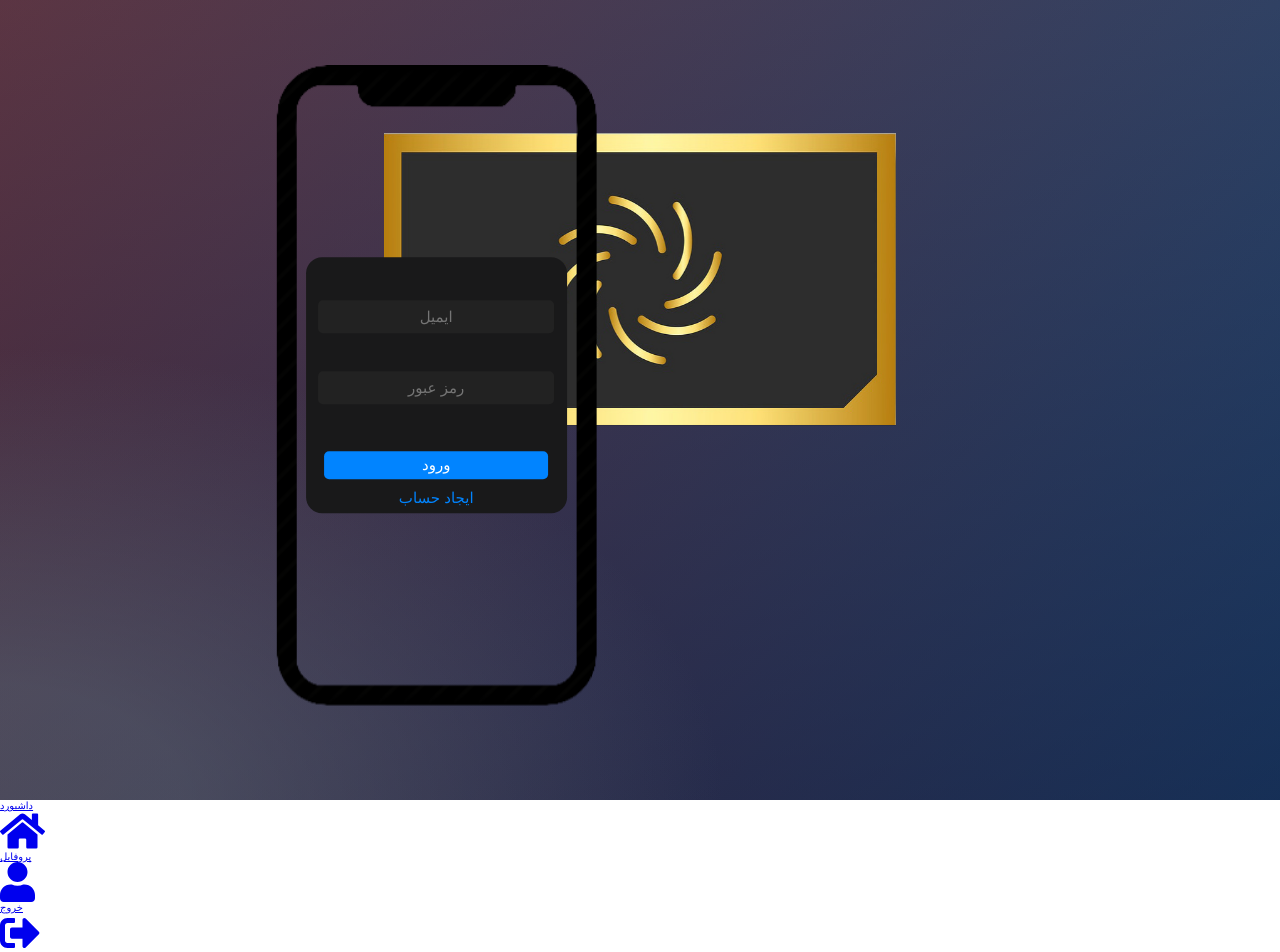
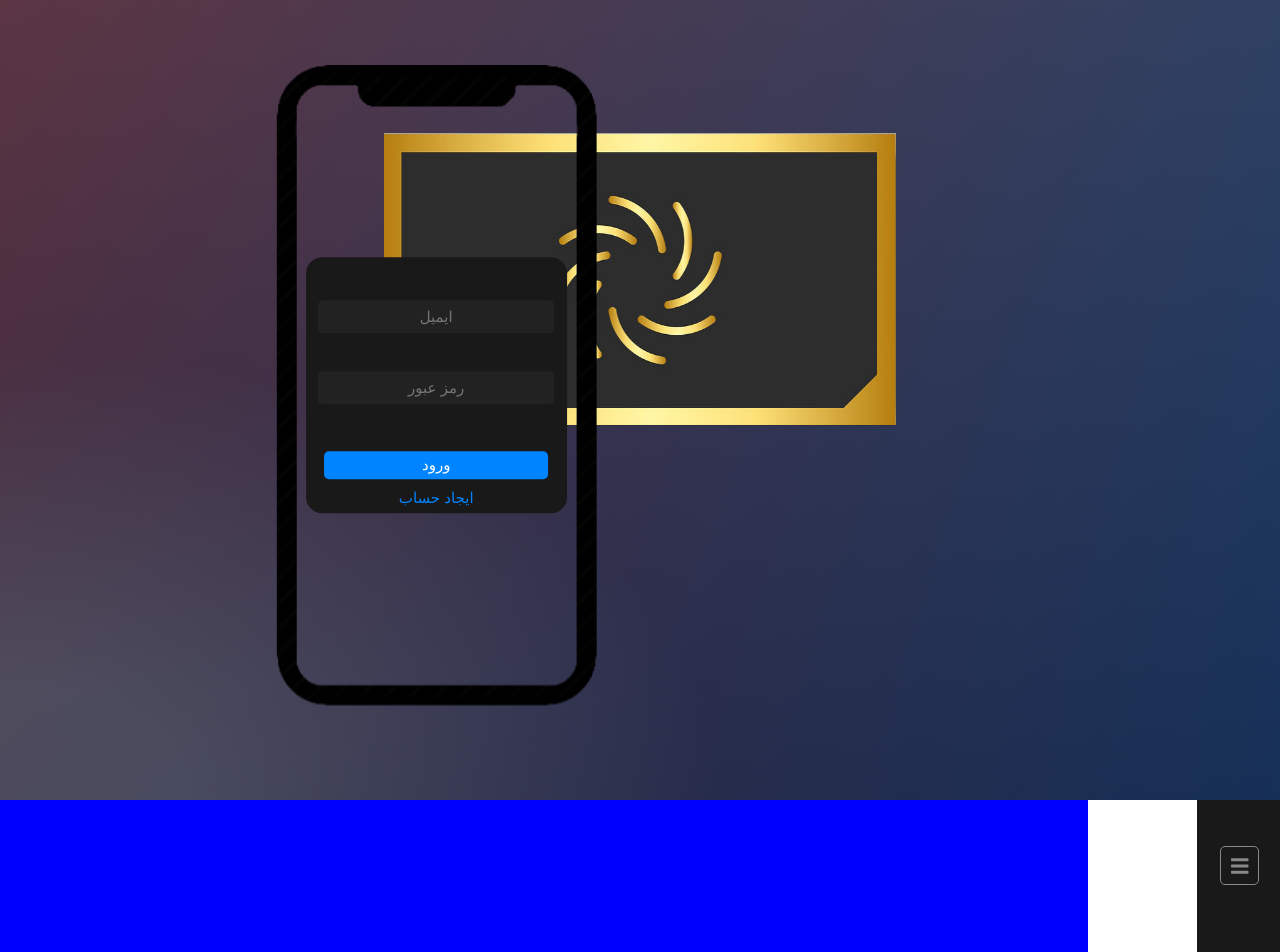
Before and after one commit to DiniMad/ArQr.Server, a React (Create React App) app in the folder ArQr/ClientApp/: page / in a window 1280 px wide. Shown: the top 952 px of the page. Built offline with nearby package versions, Linux system fonts and the light colour scheme.

Commit message:
Add styles for the navbar reference to common style for some common styles.

```diff
--- a/ArQr/ClientApp/src/styles/style.css
+++ b/ArQr/ClientApp/src/styles/style.css
@@ -6,6 +6,10 @@
 
 html, body {
   font-size: 10px;
+}
+
+a {
+  text-decoration: none;
 }
 
 #home {
@@ -153,7 +157,7 @@ html, body {
 #home #forms-container #login .form .inputs input[type=email],
 #home #forms-container #login .form .inputs input[type=password], #home #forms-container #register .form .inputs input[type=email],
 #home #forms-container #register .form .inputs input[type=password] {
-  color: #fff;
+  color: white;
   width: 100%;
   padding: 0.8rem;
   font-size: 1.5rem;
@@ -168,7 +172,7 @@ html, body {
   text-align: center;
 }
 #home #forms-container #login .form input[type=submit], #home #forms-container #register .form input[type=submit] {
-  color: #fff;
+  color: white;
   font-size: 1.5rem;
   cursor: pointer;
   outline: 0;
@@ -215,4 +219,95 @@ html, body {
   display: none;
 }
 
+main {
+  display: flex;
+  justify-content: space-between;
+  width: 100vw;
+  height: 100vh;
+}
+main nav {
+  display: flex;
+  flex-direction: column;
+  justify-content: center;
+  align-items: center;
+  position: relative;
+  background: #19191a;
+  width: 6.5vw;
+  transition: width 0.6s cubic-bezier(0.165, 0.84, 0.44, 1);
+}
+main nav.expand {
+  width: 15vw;
+}
+main nav .nav-item {
+  display: flex;
+  justify-content: flex-end;
+  align-items: center;
+  position: relative;
+  color: #888;
+  overflow: hidden;
+  padding: 0.8rem 1.5rem 0.8rem 0.5rem;
+  height: 10%;
+  width: 100%;
+  transition: color 1s;
+}
+main nav .nav-item:hover {
+  color: #ddd;
+}
+main nav .nav-item .icon {
+  display: flex;
+  justify-content: center;
+  align-items: center;
+  width: 4vw;
+}
+main nav .nav-item .text {
+  display: flex;
+  justify-content: center;
+  align-items: center;
+  position: absolute;
+  right: 7vw;
+  top: 0;
+  bottom: 0;
+  margin: auto;
+  align-self: flex-end;
+  direction: rtl;
+  font-size: 2rem;
+  font-weight: bold;
+  text-align: right;
+}
+main nav #expand {
+  display: flex;
+  justify-content: center;
+  align-items: center;
+  position: absolute;
+  top: 5%;
+  right: 1.5rem;
+  width: 4vw;
+  height: 4vw;
+}
+main nav #expand-button {
+  display: flex;
+  justify-content: center;
+  align-items: center;
+  color: #888;
+  cursor: pointer;
+  border: 0.1rem solid #888;
+  border-radius: 0.5rem;
+  width: 3vw;
+  height: 3vw;
+  background: #19191a;
+  transition: background-color 0.4s;
+}
+main nav #expand-button:hover {
+  background: #333;
+}
+main #content {
+  width: 85%;
+  background: blue;
+}
+main #content #dashboard {
+  display: flex;
+  width: 100%;
+  height: 100%;
+}
+
 /*# sourceMappingURL=style.css.map */
--- a/ArQr/ClientApp/src/styles/style.scss
+++ b/ArQr/ClientApp/src/styles/style.scss
@@ -1,12 +1,4 @@
-* {
-	margin     : 0;
-	padding    : 0;
-	box-sizing : border-box;
-}
-
-html, body {
-	font-size : 10px;
-}
+@import 'common';
 
 #home {
 	$background-radial-gradient  : 0% 100%, ellipse cover, rgba(104, 128, 138, .4) 10%, rgba(138, 114, 76, 0) 40%;
@@ -15,7 +7,7 @@ html, body {
 	position                     : relative;
 	width                        : 100vw;
 	height                       : 100vh;
-	background                   : #092756;
+	background                   : $darkBlue;
 	background                   : -moz-radial-gradient($background-radial-gradient),
 	-moz-linear-gradient($background-linear-gradient),
 	-moz-linear-gradient($background-linear-gradient2);
@@ -147,7 +139,6 @@ html, body {
 
 			&.display {
 				animation : displayForm 1s linear 1s 1 forwards;
-
 			}
 
 			@keyframes displayForm {
@@ -187,7 +178,7 @@ html, body {
 
 						input[type='email'],
 						input[type='password'] {
-							color         : #fff;
+							color         : white;
 							width         : 100%;
 							padding       : .8rem;
 							font-size     : 1.5rem;
@@ -203,7 +194,7 @@ html, body {
 					}
 
 					input[type='submit'] {
-						color         : #fff;
+						color         : white;
 						font-size     : 1.5rem;
 						cursor        : pointer;
 						outline       : 0;
@@ -211,13 +202,13 @@ html, body {
 						border-radius : .5rem;
 						margin        : 1rem 0;
 						padding       : .5rem;
-						background    : #0184ff;
+						background    : $blue;
 						width         : 90%;
 					}
 				}
 
 				button {
-					color      : #0184ff;
+					color      : $blue;
 					font-size  : 1.5rem;
 					cursor     : pointer;
 					outline    : 0;
@@ -243,7 +234,7 @@ html, body {
 			padding         : 8% 4% 4%;
 			height          : 0;
 			width           : 90%;
-			background      : #19191a;
+			background      : $black;
 			z-index         : -1;
 			transition      : opacity .6s .2s, height .8s;
 
@@ -258,3 +249,107 @@ html, body {
 		}
 	}
 }
+
+main {
+	display         : flex;
+	justify-content : space-between;
+	width           : 100vw;
+	height          : 100vh;
+
+	nav {
+		display         : flex;
+		flex-direction  : column;
+		justify-content : center;
+		align-items     : center;
+		position        : relative;
+		background      : $black;
+		width           : 6.5vw;
+		transition      : width .6s cubic-bezier(0.165, 0.840, 0.440, 1.000);
+
+		&.expand {
+			width : 15vw;
+		}
+
+		.nav-item {
+			display         : flex;
+			justify-content : flex-end;
+			align-items     : center;
+			position        : relative;
+			color           : $lightGrey;
+			overflow        : hidden;
+			padding         : .8rem 1.5rem .8rem .5rem;
+			height          : 10%;
+			width           : 100%;
+			transition      : color 1s;
+
+			&:hover {
+				color : $darkWhite
+			}
+
+			.icon {
+				display         : flex;
+				justify-content : center;
+				align-items     : center;
+				width           : 4vw;
+			}
+
+			.text {
+				display         : flex;
+				justify-content : center;
+				align-items     : center;
+				position        : absolute;
+				right           : 7vw;
+				top             : 0;
+				bottom          : 0;
+				margin          : auto;
+				align-self      : flex-end;
+				direction       : rtl;
+				font-size       : 2rem;
+				font-weight     : bold;
+				text-align      : right;
+			}
+		}
+
+		#expand {
+			display         : flex;
+			justify-content : center;
+			align-items     : center;
+			position        : absolute;
+			top             : 5%;
+			right           : 1.5rem;
+			width           : 4vw;
+			height          : 4vw;
+
+			&-button {
+				display         : flex;
+				justify-content : center;
+				align-items     : center;
+				color           : $lightGrey;
+				cursor          : pointer;
+				border          : .1rem solid $lightGrey;
+				border-radius   : .5rem;
+				width           : 3vw;
+				height          : 3vw;
+				background      : $black;
+				transition      : background-color .4s;
+
+				&:hover {
+					background : $grey;
+				}
+
+			}
+		}
+	}
+
+	#content {
+		width      : 85%;
+		background : blue;
+
+		#dashboard {
+			display : flex;
+			width   : 100%;
+			height  : 100%;
+
+		}
+	}
+}
```
Also changed, not shown: 1 other file (tests, documents, lock files or other folders).
